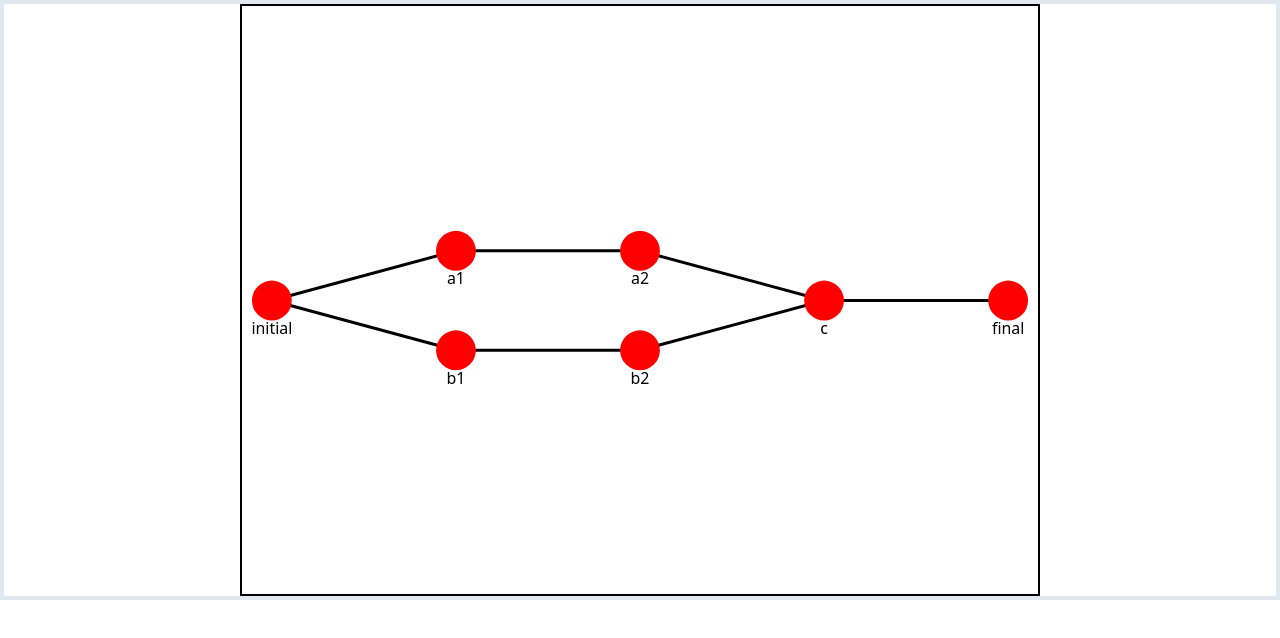
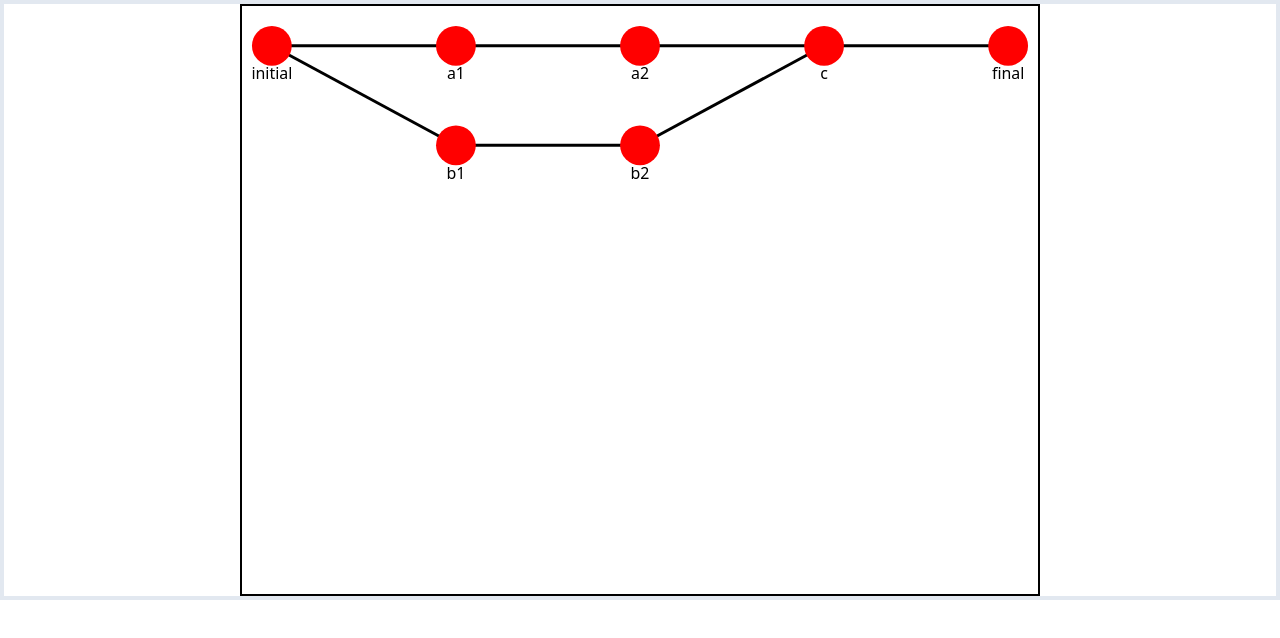
Before and after one commit to brymer-meneses/Subaybay, a SvelteKit app: page /flowConfig in a window 1280 px wide. Shown: the top 638 px of the page. Built offline with nearby package versions, Linux system fonts and the light colour scheme.

Commit message:
Align elements in same branch

```diff
--- a/src/routes/flowConfig/+page.svelte
+++ b/src/routes/flowConfig/+page.svelte
@@ -1,6 +1,7 @@
 <script lang="ts">
     import NodeButton from '$lib/components/requestFlow/nodeButton.svelte';
     import NodeLine from '$lib/components/requestFlow/nodeLine.svelte';
+    import { maxIndex } from 'd3-array';
     import {onMount} from 'svelte';
 
     type Point = {
@@ -83,9 +84,9 @@
     // Create Layers list
     // todo: see if a depth first search also works, it might be more efficient
     function readFlow() {
-        type Item = { stage : string; pos : number; }
+        type Item = { stage : string; pos : number; height : number }
         let queue : Item[] = [];
-        const initial = { stage : "initial", pos : 0 };
+        const initial = { stage : "initial", pos : 0, height : 0 };
         queue.push(initial);
 
         while(true) {
@@ -93,50 +94,71 @@
             if(!current) return;
 
             console.log("Current: " + current.stage);
-            addToLayer(current.pos, current.stage);
+            addToLayer(current.stage, current.pos, current.height);
 
             const nextStages = flow[current.stage];
             if(!nextStages) continue; //?this only addresses "final" I think?
 
+            let h = current.height;
             for(const stage of nextStages) {
                 console.log("Queuing: " + stage);
-                queue.push({stage : stage, pos : current.pos + 1});
+                queue.push({stage : stage, pos : current.pos + 1, height : h});
+                h++;
             }
         }
     }
 
-    // todo: we also need to keep track of lines I think AHAHHAHAHA, so many considerations !!!
+    //todo fix nesting, ew, extract the functions
+    function addToLayer(element : string, index : number, height : number) {
+        ensureLayersSize(index);
+        ensureLayerHeight(layers[index], height);
 
-    function addToLayer(index : number, element : string) {
-        ensureLayerSize(index);
+        let exists = false;
+        let found = false;
+
         // remove the element if it was already placed in a previous layer
         for(let i = 0; i < index; i++) {
             const elementIndex = layers[i].indexOf(element);
             if(elementIndex != -1) {
                 console.log("Removing " + element);
-                layers[i].splice(elementIndex, 1);
+                exists = false;
+                layers[i][elementIndex] = '';
                 break;
             }
         }
 
-        // place the element if it isn't already in this layer or a future one
-        let exists = false;
-        for(let i = index; i < layers.length; i++) {
-            const elementIndex = layers[i].indexOf(element);
+        if(!found) {
+            // If element already in this layer, try to minimize its height
+            const elementIndex = layers[index].indexOf(element);
             if(elementIndex != -1) {
+                if(elementIndex > height) {
+                    layers[index][elementIndex] = '';
+                    layers[index][height] = element;
+                }
                 exists = true;
-                console.log("Not re-adding" + element);
-                break;
             }
         }
 
+        if(!found) {
+            // If element in future layer, don't add it
+            for(let i = index; i < layers.length; i++) {
+                const elementIndex = layers[i].indexOf(element);
+                if(elementIndex != -1) {
+                    exists = true;
+                    console.log("Not re-adding" + element);
+                    break;
+                }
+            }
+        }
+
+
         if(!exists) {
             console.log("Adding " + element);
-            layers[index].push(element);
+            layers[index][height] = element;
         }
     }
 
-    function ensureLayerSize(requiredIndex : number) {
+    function ensureLayersSize(requiredIndex : number) {
         const maxIndex = layers.length - 1;
         if(maxIndex >= requiredIndex) return;
 
@@ -145,16 +167,28 @@
         }
     }
 
+    function ensureLayerHeight(layer : string[], requiredIndex : number) {
+        const maxIndex = layer.length - 1;
+        if(maxIndex >= requiredIndex) return;
+
+        for(let i = maxIndex; i < requiredIndex; i++) {
+            layer.push('');
+        }
+    }
+
     function createPoints(lineStart : number, center : Point, xSpacing : number) {
         //todo find a way to ensure order is preserved
         for(let pos = 0; pos < layers.length; pos++) {
             let layer = layers[pos];
+            console.log("Layer length: " + layer.length);
+
             const x = lineStart + pos * xSpacing
-            const y0 = center.y - (((layer.length - 1) / 2) * ySpacing); //trust me
+            // const y0 = center.y - (((layer.length - 1) / 2) * ySpacing); //trust me
+            const y0 = margin.top + radius;
 
             for(let i = 0; i < layer.length; i++) {
                 const y = y0 + (i * ySpacing);
-                addPoint(x, y, layer[i]);
+                if(layer[i]) addPoint(x, y, layer[i]);
             }
 
             //todo do something with first pos = 0 and last pos = layers.Count - 1
```
